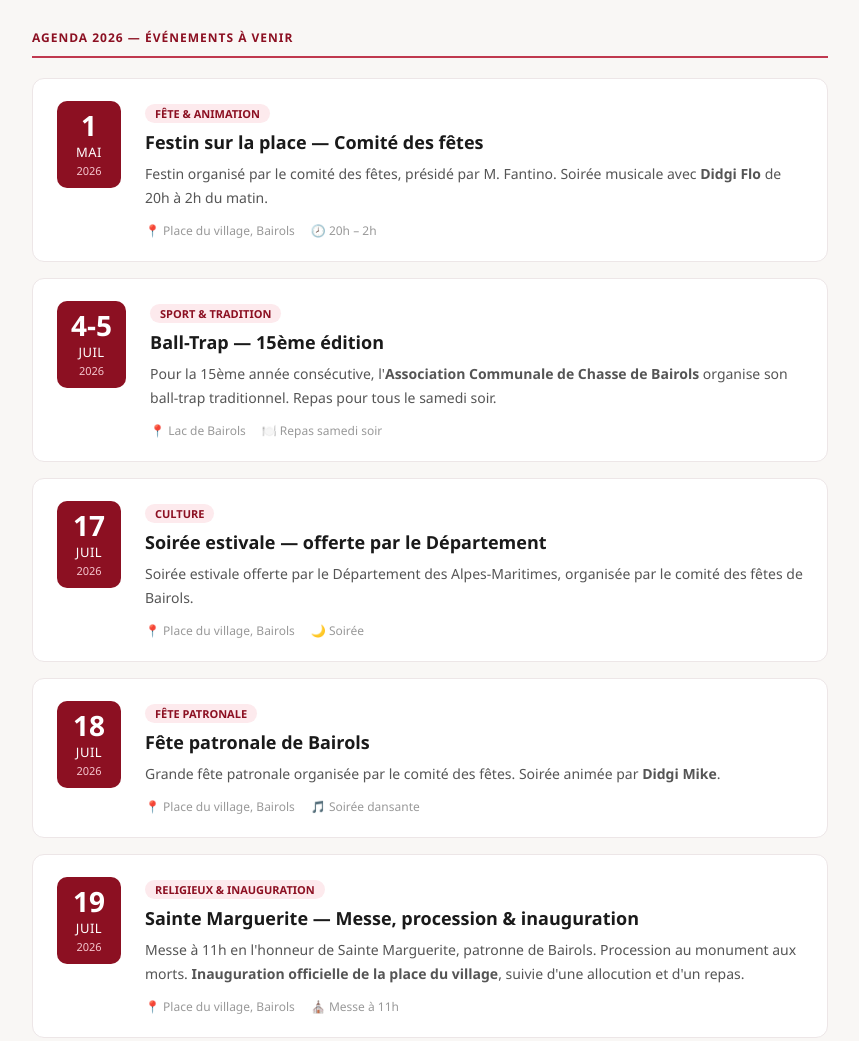
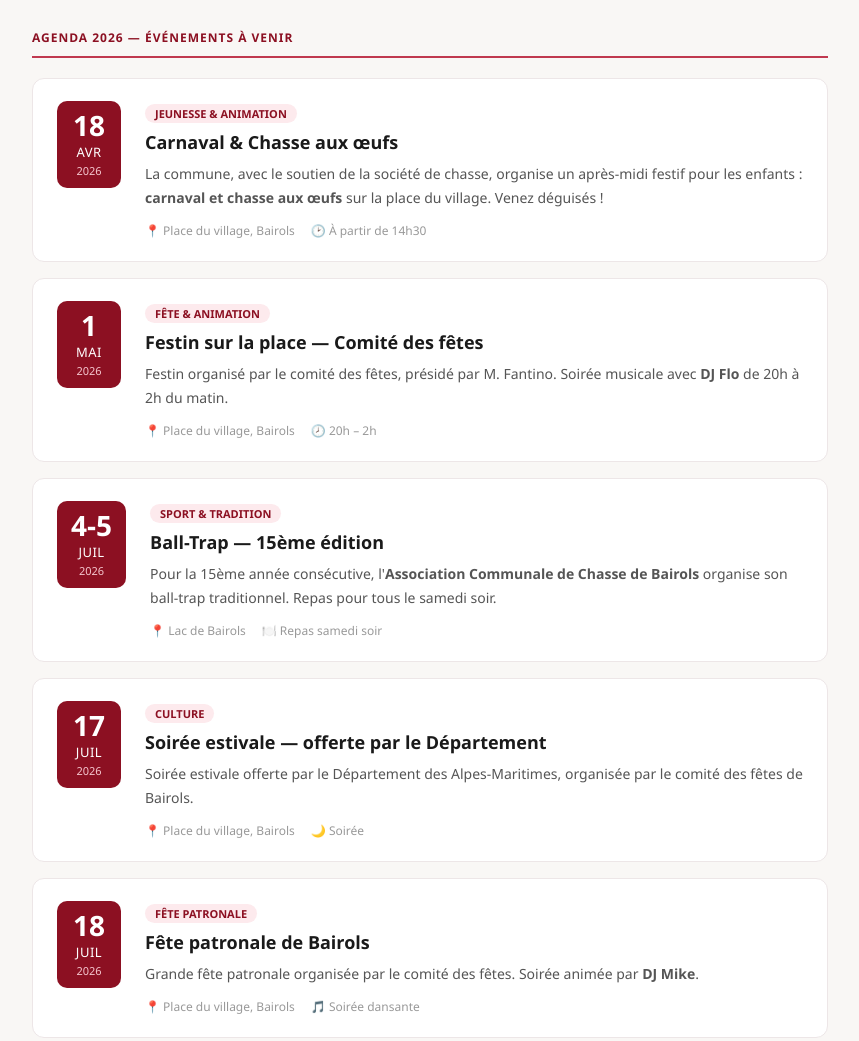
Before and after one commit to samsam-notbot/bairols, a plain HTML site: page actualites.html in a window 1280 px wide. Shown: the part 788-1829 px from the top of the page, without its empty margins (210-1069 px from the left). Drawn offline with Linux system fonts and the light colour scheme.

Commit message:
ajout evenement du 18 avril

```diff
--- a/actualites.html
+++ b/actualites.html
@@ -132,6 +132,22 @@
       <ul class="event-list">
         <li class="event-item">
           <div class="event-date">
+            <div class="day">18</div>
+            <div class="month">Avr</div>
+            <div class="year">2026</div>
+          </div>
+          <div class="event-body">
+            <span class="event-category">Jeunesse &amp; Animation</span>
+            <div class="event-title">Carnaval &amp; Chasse aux œufs</div>
+            <div class="event-desc">La commune, avec le soutien de la société de chasse, organise un après-midi festif pour les enfants : <strong>carnaval et chasse aux œufs</strong> sur la place du village. Venez déguisés !</div>
+            <div class="event-meta">
+              <span>📍 Place du village, Bairols</span>
+              <span>🕑 À partir de 14h30</span>
+            </div>
+          </div>
+        </li>
+        <li class="event-item">
+          <div class="event-date">
             <div class="day">1</div>
             <div class="month">Mai</div>
             <div class="year">2026</div>
@@ -139,7 +155,7 @@
           <div class="event-body">
             <span class="event-category">Fête &amp; Animation</span>
             <div class="event-title">Festin sur la place — Comité des fêtes</div>
-            <div class="event-desc">Festin organisé par le comité des fêtes, présidé par M. Fantino. Soirée musicale avec <strong>Didgi Flo</strong> de 20h à 2h du matin.</div>
+            <div class="event-desc">Festin organisé par le comité des fêtes, présidé par M. Fantino. Soirée musicale avec <strong>DJ Flo</strong> de 20h à 2h du matin.</div>
             <div class="event-meta">
               <span>📍 Place du village, Bairols</span>
               <span>🕗 20h – 2h</span>
@@ -190,7 +206,7 @@
           <div class="event-body">
             <span class="event-category">Fête patronale</span>
             <div class="event-title">Fête patronale de Bairols</div>
-            <div class="event-desc">Grande fête patronale organisée par le comité des fêtes. Soirée animée par <strong>Didgi Mike</strong>.</div>
+            <div class="event-desc">Grande fête patronale organisée par le comité des fêtes. Soirée animée par <strong>DJ Mike</strong>.</div>
             <div class="event-meta">
               <span>📍 Place du village, Bairols</span>
               <span>🎵 Soirée dansante</span>
```
